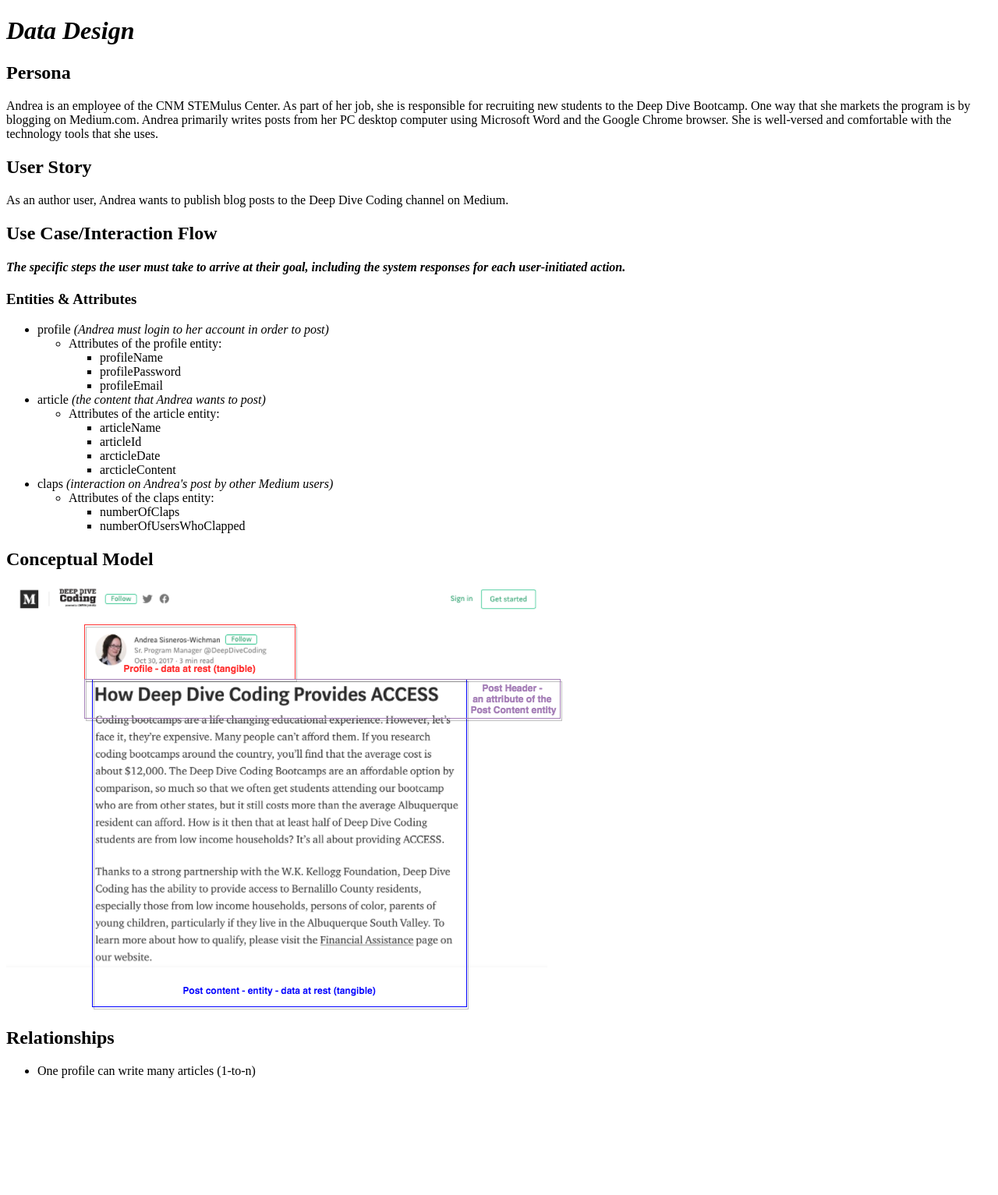
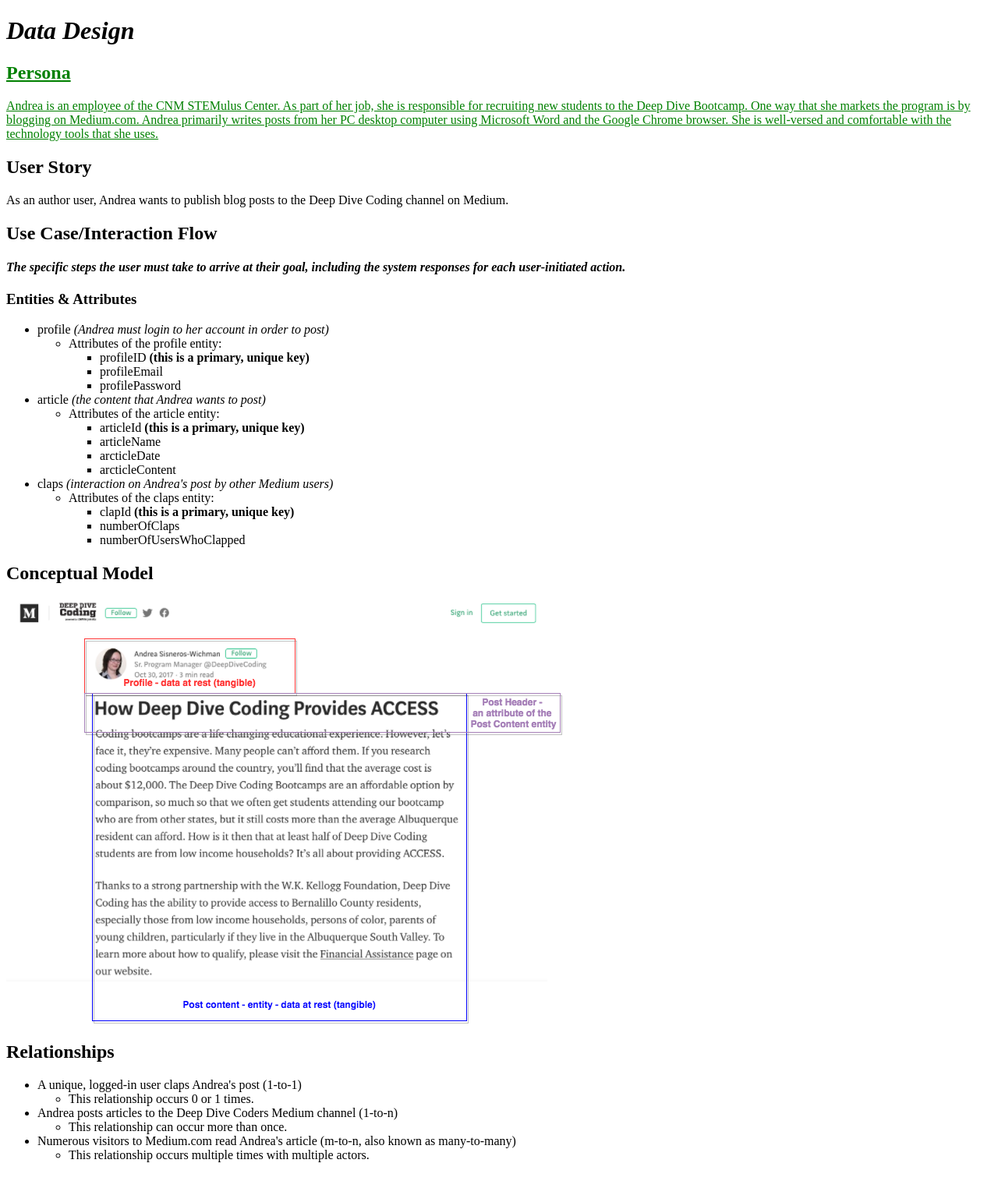
Before and after one commit to erincodes/data-design, a PHP site: page / in a window 1280 px wide. Shown: the whole page at 78% size. Before the commit the page ends 1383 px from the top, so only its background shows below. Run offline with PHP 8.4, Linux system fonts and the light colour scheme.

Commit message:
Final version as of now to submit for instructor approval.

```diff
--- a/CSS/style.css
+++ b/CSS/style.css
@@ -1,3 +1,4 @@
 .persona {
 	text-decoration: underline;
+	color: green;
 }
--- a/index.php
+++ b/index.php
@@ -2,14 +2,12 @@
 <html>
 	<head>
 		<meta charset="UTF-8">
-		<link rel="stylesheet" href="css/style.css">
+		<link rel="stylesheet" href="/css/style.css"> <!--I'm having issues with my CSS and I'm not sure why...need to come back to this (1/11).-->
 		<title>Data Design</title>
 	</head>
 	<body>
 		<h1><em>Data Design</em></h1>
-		<!--<div class="use-case">Use Case</div>-->
-		<div>
-		<h2>Persona</h2>
+		<div class="persona"><h2>Persona</h2>
 			<p>Andrea is an employee of the CNM STEMulus Center. As part of her job, she is responsible for recruiting new students to the Deep Dive Bootcamp. One way that she markets the program is by blogging on Medium.com. Andrea primarily writes posts from her PC desktop computer using Microsoft Word and the Google Chrome browser. She is well-versed and comfortable with the technology tools that she uses.</p>
 		</div>
 		<div>
@@ -19,15 +17,15 @@
 		<div>
 			<h2>Use Case/Interaction Flow</h2>
 			<h4><em>The specific steps the user must take to arrive at their goal, including the system responses for each user-initiated action.</em></h4>
-			<h3>Entities & Attributes</h3>
+			<h3>Entities &amp; Attributes</h3>
 			<ul>
 				<li>profile <em>(Andrea must login to her account in order to post)</em>
 					<ul>
 						<li>Attributes of the profile entity:
 							<ul>
-								<li>profileName</li>
+								<li>profileID <strong>(this is a primary, unique key)</strong></li>
+								<li>profileEmail</li>
 								<li>profilePassword</li>
-								<li>profileEmail</li>
 							</ul>
 						</li>
 					</ul>
@@ -36,8 +34,8 @@
 					<ul>
 						<li>Attributes of the article entity:
 							<ul>
+								<li>articleId <strong>(this is a primary, unique key)</strong></li>
 								<li>articleName</li>
-								<li>articleId</li>
 								<li>arcticleDate</li>
 								<li>arcticleContent</li>
 							</ul>
@@ -48,6 +46,7 @@
 					<ul>
 						<li>Attributes of the claps entity:
 							<ul>
+								<li>clapId <strong>(this is a primary, unique key)</strong></li>
 								<li>numberOfClaps</li>
 								<li>numberOfUsersWhoClapped</li>
 							</ul>
@@ -62,7 +61,21 @@
 			<div>
 			<h2>Relationships</h2>
 			<ul>
-				<li>One profile can write many articles (1-to-n)</li>
+				<li>A unique, logged-in user claps Andrea's post (1-to-1)
+				<ul>
+					<li>This relationship occurs 0 or 1 times.</li>
+				</ul>
+				</li>
+				<li>Andrea posts articles to the Deep Dive Coders Medium channel (1-to-n)
+					<ul>
+						<li>This relationship can occur more than once.</li>
+					</ul>
+				</li>
+				<li>Numerous visitors to Medium.com read Andrea's article (m-to-n, also known as many-to-many)
+					<ul>
+						<li>This relationship occurs multiple times with multiple actors.</li>
+					</ul>
+				</li>
 			</ul>
 			</div>
 		<br>
```
